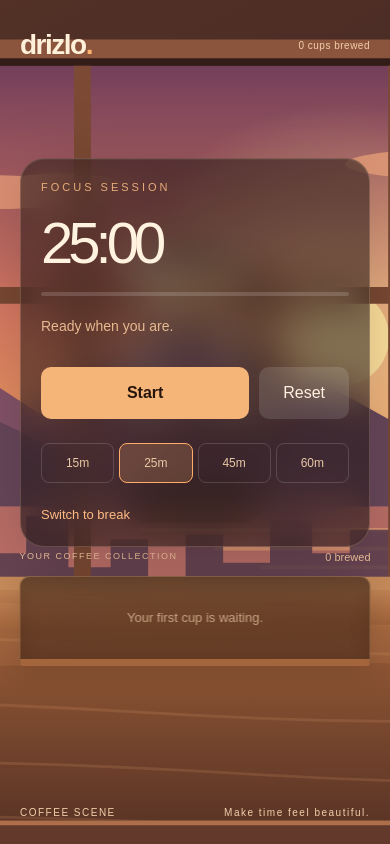
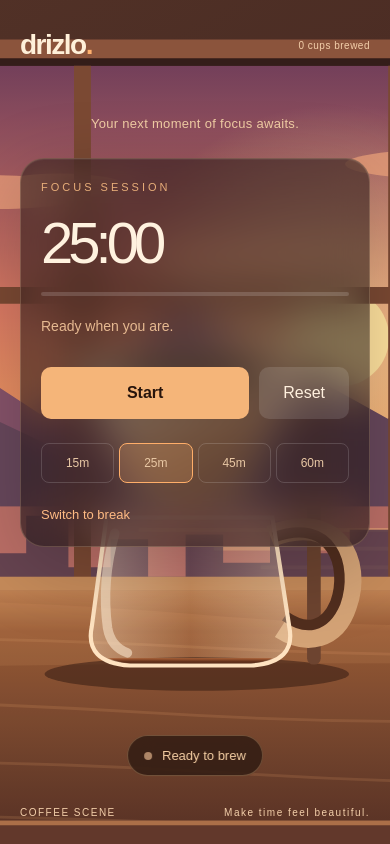
Before and after one commit to ShaphC/driz-lo, a Next.js app: page / in a window 390 px wide. Built offline with nearby package versions, Linux system fonts and the light colour scheme.

Commit message:
Finally added fixed coffee position

```diff
--- a/components/CoffeeScene.css
+++ b/components/CoffeeScene.css
@@ -1,371 +1,175 @@
-/* =========================================
-   DRIZLO — COFFEE SCENE V5.1
-   ========================================= */
-
+/* DRIZLO — unified SVG café scene */
 .drizlo-coffee-scene {
   position: relative;
   width: 100%;
   max-width: 760px;
   margin: 0 auto;
-
   display: flex;
   flex-direction: column;
   align-items: center;
-
-  isolation: isolate;
+  isolation: auto;
   padding-bottom: 10px;
 }
 
-/* Full-screen illustrated environment */
-
+/* The counter, brewer, dripper, drops and shadow are all INSIDE this SVG. */
 .drizlo-environment {
   position: fixed;
   inset: 0;
-
+  display: block;
   width: 100vw;
   height: 100dvh;
-
   z-index: -1;
   pointer-events: none;
 }
 
-/* Coffee brewer */
-
-.drizlo-coffee-illustration {
-  position: relative;
-  width: 100%;
-  max-width: 690px;
-
-  transform: translateY(140px);
-
-  filter: drop-shadow(0 12px 10px rgba(29, 11, 5, 0.28));
-}
-
-.drizlo-coffee-art {
-  display: block;
-  width: 100%;
-  height: auto;
-  max-height: min(62vh, 650px);
-  overflow: visible;
-}
-
-/* Dripping */
-
+/* Drops move in the brewer's own SVG coordinates. */
 .drizlo-drop {
   animation: drizlo-falling-drop 2.4s linear infinite;
   will-change: transform, opacity;
 }
-
-.drizlo-drop-a {
-  animation-duration: 2.4s;
+.drizlo-drop-a { animation-duration: 2.4s; }
+.drizlo-drop-b { animation-duration: 3.1s; animation-delay: -1.4s; }
+@keyframes drizlo-falling-drop {
+  0% { transform: translateY(0); opacity: 0; }
+  12% { opacity: 1; }
+  80% { opacity: 1; }
+  100% { transform: translateY(var(--drop-distance, 90px)); opacity: 0; }
 }
 
-.drizlo-drop-b {
-  animation-duration: 3.1s;
-  animation-delay: -1.4s;
-}
-
-@keyframes drizlo-falling-drop {
-  0% {
-    transform: translateY(0);
-    opacity: 0;
-  }
-
-  12% {
-    opacity: 1;
-  }
-
-  80% {
-    opacity: 1;
-  }
-
-  100% {
-    transform: translateY(var(--drop-distance, 90px));
-    opacity: 0;
-  }
-}
-
-/* Coffee liquid */
-
-.drizlo-liquid {
-  transition:
-    y 0.7s linear,
-    height 0.7s linear;
-}
-
+.drizlo-liquid { transition: y 0.7s linear, height 0.7s linear; }
 .drizlo-liquid-active {
   transform-box: fill-box;
   transform-origin: center;
-
   animation: drizlo-coffee-surface 3s ease-in-out infinite;
 }
-
 @keyframes drizlo-coffee-surface {
-  0%,
-  100% {
-    transform: scaleY(1);
-  }
-
-  50% {
-    transform: scaleY(1.14);
-  }
+  0%, 100% { transform: scaleY(1); }
+  50% { transform: scaleY(1.14); }
 }
-
-/* Ripples */
-
 .drizlo-ripple {
   transform-box: fill-box;
   transform-origin: center;
-
   animation: drizlo-coffee-ripple 2.4s ease-out infinite;
 }
-
 @keyframes drizlo-coffee-ripple {
-  0% {
-    transform: scaleX(0.3);
-    opacity: 0.8;
-  }
-
-  100% {
-    transform: scaleX(3.8);
-    opacity: 0;
-  }
+  0% { transform: scaleX(0.3); opacity: 0.8; }
+  100% { transform: scaleX(3.8); opacity: 0; }
 }
-
-/* Steam */
-
 .drizlo-steam {
   opacity: 0;
-
   animation: drizlo-steam-rise 4.8s ease-in-out infinite;
-
   animation-play-state: paused;
 }
-
-.is-brewing .drizlo-steam {
-  opacity: 0.65;
-  animation-play-state: running;
+.is-brewing .drizlo-steam { opacity: 0.65; animation-play-state: running; }
+.drizlo-steam-2 { animation-delay: -1.6s; }
+.drizlo-steam-3 { animation-delay: -3.2s; }
+@keyframes drizlo-steam-rise {
+  0% { transform: translateY(8px); opacity: 0; }
+  35% { opacity: 0.55; }
+  100% { transform: translateY(-24px); opacity: 0; }
 }
-
-.drizlo-steam-2 {
-  animation-delay: -1.6s;
-}
-
-.drizlo-steam-3 {
-  animation-delay: -3.2s;
-}
-
-@keyframes drizlo-steam-rise {
-  0% {
-    transform: translateY(8px);
-    opacity: 0;
-  }
-
-  35% {
-    opacity: 0.55;
-  }
-
-  100% {
-    transform: translateY(-24px);
-    opacity: 0;
-  }
-}
-
-/* Completion message */
 
 .drizlo-completion-message {
   position: absolute;
   z-index: 10;
-
   top: 42%;
   left: 50%;
   transform: translate(-50%, -50%);
-
   display: flex;
   align-items: center;
   justify-content: center;
   gap: 10px;
-
   width: max-content;
   max-width: 90%;
   padding: 15px 20px;
-
   border-radius: 14px;
   border: 1px solid rgba(255, 213, 161, 0.35);
-
   background: rgba(38, 22, 15, 0.86);
   backdrop-filter: blur(14px);
-
   color: #ffe4bd;
   font-size: 13px;
   text-align: center;
-
   box-shadow: 0 12px 35px rgba(0, 0, 0, 0.25);
-
   animation: drizlo-completion-appear 0.7s ease both;
 }
-
-.drizlo-completion-icon {
-  color: #ffcb86;
-  font-size: 20px;
+.drizlo-completion-icon { color: #ffcb86; font-size: 20px; }
+@keyframes drizlo-completion-appear {
+  from { opacity: 0; transform: translate(-50%, -42%) scale(0.96); }
+  to { opacity: 1; transform: translate(-50%, -50%) scale(1); }
 }
 
-@keyframes drizlo-completion-appear {
-  from {
-    opacity: 0;
-    transform: translate(-50%, -42%) scale(0.96);
-  }
-
-  to {
-    opacity: 1;
-    transform: translate(-50%, -50%) scale(1);
-  }
-}
-
-/* Brewing status */
-
 .drizlo-scene-status {
-  position: relative;
+  position: fixed;
   z-index: 5;
-
   display: inline-flex;
   align-items: center;
   justify-content: center;
   gap: 10px;
-
-  margin-top: -14px;
+  margin-top: 0;
   padding: 10px 16px;
-
   border-radius: 999px;
   border: 1px solid rgba(255, 206, 150, 0.28);
-
   background: rgba(38, 21, 15, 0.72);
   backdrop-filter: blur(12px);
-
   color: #f6d0a5;
   font-size: 13px;
 }
-
 .drizlo-status-dot {
   width: 8px;
   height: 8px;
   border-radius: 50%;
   background: #ae8667;
 }
-
 .drizlo-status-dot.active {
   background: #ffc27d;
   box-shadow: 0 0 12px rgba(255, 181, 105, 0.65);
-
   animation: drizlo-status-pulse 2s ease-in-out infinite;
 }
-
 @keyframes drizlo-status-pulse {
-  0%,
-  100% {
-    opacity: 0.6;
-  }
-
-  50% {
-    opacity: 1;
-  }
+  0%, 100% { opacity: 0.6; }
+  50% { opacity: 1; }
 }
 
-/* Coffee collection */
-
-.drizlo-cup-shelf {
-  position: relative;
-  z-index: 3;
-
-  width: min(100%, 470px);
-  margin-top: 26px;
+/* Scene UI overlays. The brewer and countertop remain in one SVG. */
+.drizlo-scene-status {
+  position: fixed;
+  left: 50%;
+  bottom: 8dvh;
+  transform: translateX(-50%);
+  margin: 0;
+  z-index: 5;
+  white-space: nowrap;
 }
 
-.drizlo-shelf-heading {
+.drizlo-mug-stack {
+  position: fixed;
+  left: clamp(12px, 3vw, 44px);
+  bottom: 14dvh;
+  z-index: 5;
   display: flex;
-  justify-content: space-between;
+  flex-direction: column-reverse;
   align-items: center;
-
-  margin-bottom: 11px;
-
-  color: #f1c59d;
-  font-size: 11px;
-  letter-spacing: 1.5px;
+  gap: 5px;
+  pointer-events: none;
 }
-
-.drizlo-shelf-heading span:last-child {
-  font-size: 11px;
-  letter-spacing: 0;
-}
-
-.drizlo-shelf-interior {
-  display: flex;
-  justify-content: center;
-  align-items: center;
-
-  min-height: 90px;
-  padding: 10px 16px;
-
-  border: 1px solid rgba(255, 206, 150, 0.24);
-  border-bottom: 7px solid rgba(177, 110, 66, 0.85);
-
-  border-radius: 10px 10px 4px 4px;
-
-  background: rgba(37, 19, 13, 0.45);
-  backdrop-filter: blur(8px);
-
-  box-shadow:
-    inset 0 12px 20px rgba(21, 9, 6, 0.15),
-    0 8px 22px rgba(20, 9, 5, 0.1);
-}
-
-.drizlo-empty-shelf {
-  color: rgba(255, 221, 184, 0.65);
-  font-size: 13px;
-}
-
-.drizlo-cups {
-  display: flex;
-  flex-wrap: wrap;
-  justify-content: center;
-  align-items: end;
-  gap: 10px;
-}
-
 .drizlo-cup {
   width: 44px;
   height: 46px;
-
   filter: drop-shadow(0 3px 3px rgba(0, 0, 0, 0.2));
 }
-
-.drizlo-extra-cups {
-  display: block;
-  margin-top: 8px;
-  color: #edc49e;
-  font-size: 11px;
-  text-align: right;
+.drizlo-mug-overflow {
+  color: #f1c59d;
+  font-size: 12px;
+  font-weight: 600;
 }
 
-/* Desktop */
-
-@media (min-width: 801px) {
-  .drizlo-coffee-illustration {
-    transform: translateY(140px);
+@media (max-width: 800px) {
+  .drizlo-coffee-scene {
+    position: relative;
+    width: 100%;
+    min-height: 100%;
+    padding-bottom: 0;
   }
-
-  .drizlo-scene-status {
-    transform: translateY(70px);
-  }
-
-  .drizlo-cup-shelf {
-    transform: translateY(35px);
-  }
-}
-
-/* Mobile */
-
-@media (max-width: 800px) {
   .drizlo-environment {
     position: fixed;
     inset: 0;
@@ -373,94 +177,36 @@
     height: 100dvh;
     z-index: -1;
   }
-
-  .drizlo-coffee-scene {
-    position: relative;
-    width: 100%;
-    min-height: 100%;
-    padding-bottom: 0;
-  }
-
-  .drizlo-coffee-illustration {
-    position: fixed;
-    top: 17dvh;
-    left: 50%;
-
-    width: min(100vw, 540px);
-    max-width: 540px;
-
-    transform: translateX(-50%);
-    z-index: 1;
-  }
-
-  .drizlo-coffee-art {
-    width: 100%;
-    max-height: 48dvh;
-  }
-
   .drizlo-scene-status {
     position: fixed;
-    top: 57dvh;
+    top: auto;
+    bottom: 8dvh;
     left: 50%;
-
     transform: translateX(-50%);
     margin: 0;
-    z-index: 2;
+    z-index: 5;
   }
-
-  .drizlo-cup-shelf {
-    position: fixed;
-    top: 65dvh;
-    left: 50%;
-
-    transform: translateX(-50%);
-
-    width: min(90vw, 470px);
-    margin: 0;
-    z-index: 2;
+  .drizlo-mug-stack {
+    left: 12px;
+    bottom: 17dvh;
+    gap: 3px;
   }
-
+  .drizlo-cup { width: 36px; height: 38px; }
   .drizlo-completion-message {
     position: fixed;
     top: 42dvh;
     left: 50%;
-
     transform: translate(-50%, -50%);
     z-index: 10;
   }
 }
-
-/* Small phones */
-
 @media (max-width: 420px) {
-  .drizlo-completion-message {
-    width: 85%;
-    white-space: normal;
-  }
-
-  .drizlo-shelf-heading {
-    font-size: 9px;
-  }
-
-  .drizlo-cup {
-    width: 38px;
-    height: 40px;
-  }
+  .drizlo-completion-message { width: 85%; white-space: normal; }
+  .drizlo-cup { width: 32px; height: 34px; }
 }
-
-/* Accessibility */
-
 @media (prefers-reduced-motion: reduce) {
-  .drizlo-drop,
-  .drizlo-ripple,
-  .drizlo-steam,
-  .drizlo-liquid-active,
-  .drizlo-status-dot.active,
-  .drizlo-completion-message {
-    animation: none !important;
-  }
-
-  .drizlo-liquid {
-    transition: none;
-  }
+  .drizlo-drop, .drizlo-ripple, .drizlo-steam,
+  .drizlo-liquid-active, .drizlo-status-dot.active,
+  .drizlo-completion-message { animation: none !important; }
+  .drizlo-liquid { transition: none; }
 }
--- a/components/CoffeeScene.tsx
+++ b/components/CoffeeScene.tsx
@@ -41,7 +41,8 @@ export default function CoffeeScene({
         className="drizlo-environment"
         viewBox="0 0 1600 900"
         preserveAspectRatio="xMidYMid slice"
-        aria-hidden="true"
+        role="img"
+        aria-label={`Sunset café with a coffee carafe ${Math.round(fill * 100)} percent full`}
       >
         <defs>
           <linearGradient id={`${id}-sky`} x1="0" y1="0" x2="0" y2="1">
@@ -347,18 +348,11 @@ export default function CoffeeScene({
 
         <rect x="0" y="875" width="1600" height="5" fill="#A86D47" />
 
-        {/* Warm atmosphere */}
-        <rect width="1600" height="900" fill="#F4A56B" opacity=".045" />
-      </svg>
+        {/* Brewer and countertop share one coordinate system.
+            Coffee carafe base (local y=472) sits at scene y≈719.
+            Never position the brewer separately with CSS. */}
+        <g className="drizlo-brewer-group" transform="translate(448 190) scale(1.12)">
 
-      {/* Animated coffee brewer */}
-      <div className="drizlo-coffee-illustration">
-        <svg
-          className="drizlo-coffee-art"
-          viewBox="0 0 640 570"
-          role="img"
-          aria-label={`Coffee carafe ${Math.round(fill * 100)} percent full`}
-        >
           <defs>
             <linearGradient id={`${id}-ceramic`} x1="0" y1="0" x2="1" y2="1">
               <stop offset="0%" stopColor="#FFF0D5" />
@@ -392,6 +386,16 @@ export default function CoffeeScene({
               />
             </clipPath>
           </defs>
+
+          {/* Contact shadow */}
+          <ellipse
+            cx="316"
+            cy="472"
+            rx="145"
+            ry="16"
+            fill="#2C160F"
+            opacity=".55"
+          />
 
           {/* Brewing stand */}
           <rect x="421" y="172" width="13" height="291" rx="6" fill="#67402D" />
@@ -580,17 +584,12 @@ export default function CoffeeScene({
             ))}
           </g>
 
-          {/* Contact shadow */}
-          <ellipse
-            cx="316"
-            cy="472"
-            rx="145"
-            ry="16"
-            fill="#2C160F"
-            opacity=".55"
-          />
-        </svg>
-      </div>
+
+        </g>
+
+        {/* Warm atmosphere */}
+        <rect width="1600" height="900" fill="#F4A56B" opacity=".045" />
+      </svg>
 
       {/* Completion message */}
       {justCompleted && (
@@ -617,21 +616,10 @@ export default function CoffeeScene({
         </span>
       </div>
 
-      {/* Coffee collection */}
-      <div className="drizlo-cup-shelf">
-        <div className="drizlo-shelf-heading">
-          <span>YOUR COFFEE COLLECTION</span>
-          <span>{completed} brewed</span>
-        </div>
-
-        <div className="drizlo-shelf-interior">
-          {cups === 0 ? (
-            <span className="drizlo-empty-shelf">
-              Your first cup is waiting.
-            </span>
-          ) : (
-            <div className="drizlo-cups">
-              {Array.from({ length: cups }, (_, index) => (
+      {/* Completed cups — left-side icons only, no collection panel */}
+      {cups > 0 && (
+        <div className="drizlo-mug-stack" aria-label={`${completed} cups brewed`}>
+          {Array.from({ length: cups }, (_, index) => (
                 <svg
                   key={index}
                   className="drizlo-cup"
@@ -674,17 +662,12 @@ export default function CoffeeScene({
 
                   <ellipse cx="23.5" cy="15" rx="10" ry="2.5" fill="#7B4528" />
                 </svg>
-              ))}
-            </div>
+          ))}
+          {completed > MAX_VISIBLE_CUPS && (
+            <span className="drizlo-mug-overflow">+{completed - MAX_VISIBLE_CUPS}</span>
           )}
         </div>
-
-        {completed > MAX_VISIBLE_CUPS && (
-          <span className="drizlo-extra-cups">
-            +{completed - MAX_VISIBLE_CUPS} more cups
-          </span>
-        )}
-      </div>
+      )}
     </div>
   );
 }
```
